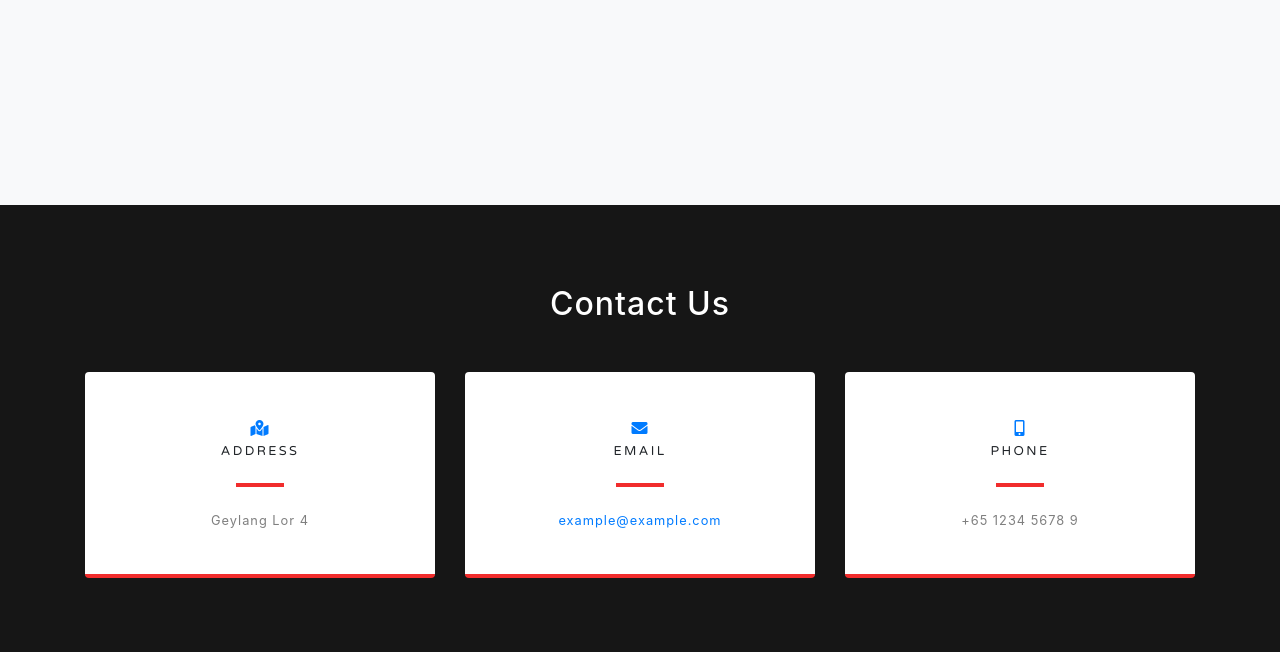
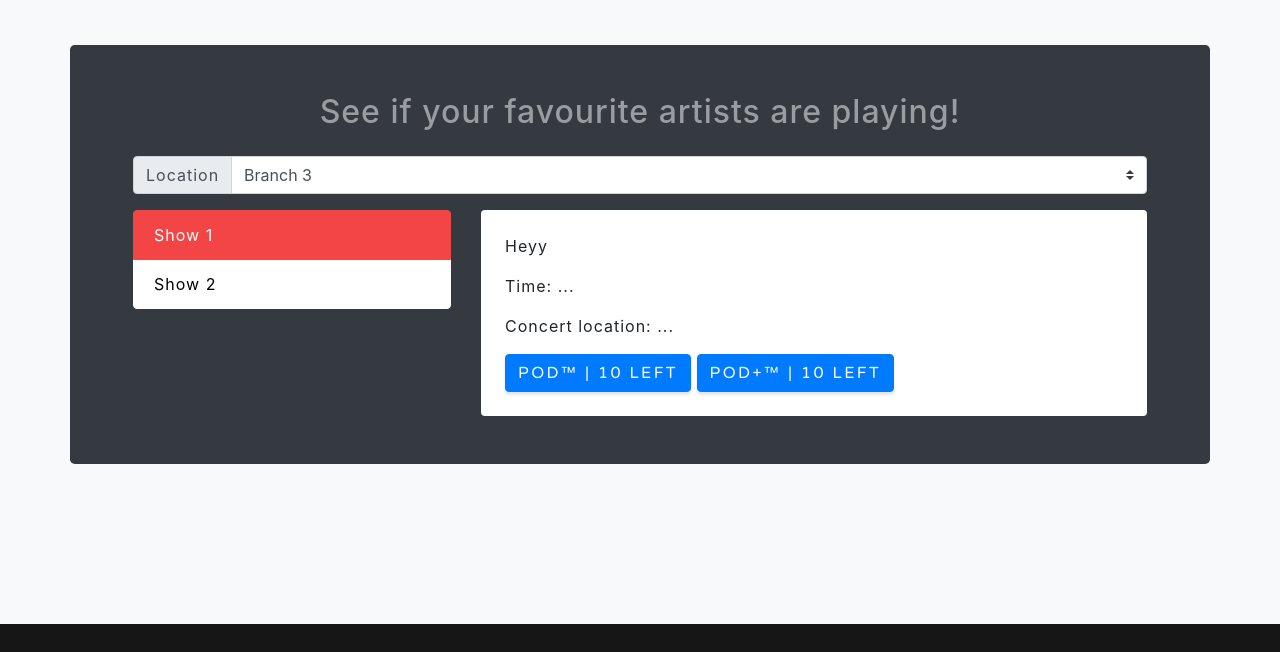
Before and after one commit to soraino/Dionysus, a website with bundled scripts: page index.html in a window 1280 px wide. Shown: the part 2344-2996 px from the top of the page. Built offline with nearby package versions, Linux system fonts and the light colour scheme.

Commit message:
Add Artists Playing sample list

```diff
--- a/css/grayscale.css
+++ b/css/grayscale.css
@@ -202,6 +202,18 @@
   font-size: 90%;
 }
 
+.projects-section .list-group-item {
+  background-color: white;
+  border-color:white;
+  color: black !important;
+}
+
+.projects-section .list-group-item.active {
+  background-color:#f34545;
+  border-color:#f34545;
+  color: white !important;
+}
+
 @media (min-width: 992px) {
   .projects-section .project-text {
     padding: 5rem;
--- a/index.html
+++ b/index.html
@@ -120,6 +120,37 @@
           </div>
         </div>
       </div>
+
+      <div class="row p-5 bg-dark rounded-lg">
+        <h2 class="col-12 mb-4 text-center text-white-50">See if your favourite artists are playing!</h2>
+        <div class="col-12 input-group mb-3">
+          <div class="input-group-prepend"><label class="input-group-text">Location</label></div>
+          <select class="custom-select">
+            <option selected>Branch 1</option>
+            <option selected>Branch 2</option>
+            <option selected>Branch 3</option>
+          </select>
+        </div>
+        <div class="col-12 col-lg-4 mb-3">
+          <div class="list-group">
+            <a class="list-group-item list-group-item-action active" data-toggle="list">Show 1</a>
+            <a class="list-group-item list-group-item-action" data-toggle="list">Show 2</a>
+          </div>
+        </div>
+        <div class="col-12 col-lg-8">
+          <div class="bg-white rounded p-4">
+            <div class="d-flex flex-column align-items-start">
+              <p>Heyy</p>
+              <p>Time: ...</p>
+              <p>Concert location: ...</p>
+              <div>
+                  <button class="btn btn-primary">POD&trade; | 10 left</button>
+                  <button class="btn btn-primary">POD+&trade; | 10 left</button>
+              </div>
+            </div>
+          </div>
+        </div>
+      </div>
     </div>
   </section>
   <!-- Contact Section -->
```
